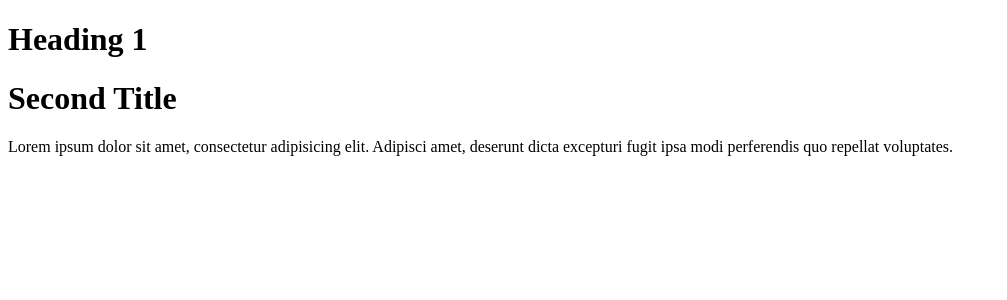
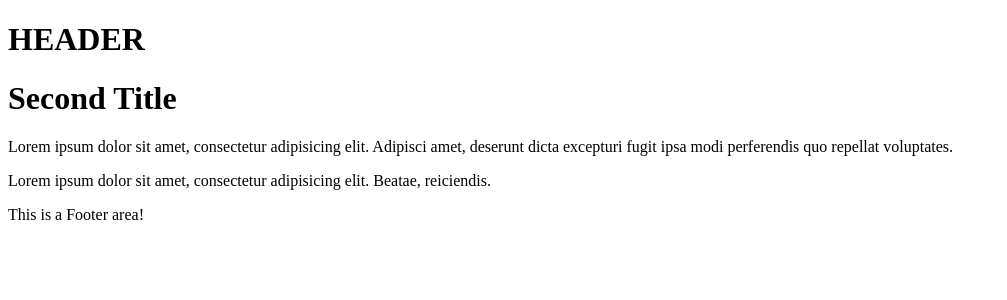
Before and after one commit to DamMarin/cf9-react-app, a React (Vite) app: page / in a window 1280 px wide. Shown: the top 300 px of the page, without its empty margins (0-1007 px from the left). Built offline with nearby package versions, Linux system fonts and the light colour scheme.

Commit message:
feat: add Header, Footer and Layout components

```diff
--- a/src/App.tsx
+++ b/src/App.tsx
@@ -2,6 +2,7 @@
 // import ClassComponent from "./components/LessonTwo/ClassComponent.tsx";
 // import ArrowFunctionalComponent from "./components/LessonTwo/ArrowFunctionalComponent.tsx";
 import ArrowFunctionalComponentWithProps from "./components/LessonThree/ArrowFunctionalComponentWithProps.tsx";
+import Layout from "./components/Layout.tsx";
 
 // type PropsA = {
 //   title: string,
@@ -53,11 +54,19 @@
       {/*<ArrowFunctionalComponent />*/}
 
       {/*LESSON THREE*/}
-      <ArrowFunctionalComponentWithProps title="Heading 1"/>
-      <ArrowFunctionalComponentWithProps
-        title="Second Title"
-        description="Lorem ipsum dolor sit amet, consectetur adipisicing elit. Adipisci amet, deserunt dicta excepturi fugit ipsa modi perferendis quo repellat voluptates."
-      />
+      {/*<ArrowFunctionalComponentWithProps title="Heading 1"/>*/}
+      {/*<ArrowFunctionalComponentWithProps*/}
+      {/*  title="Second Title"*/}
+      {/*  description="Lorem ipsum dolor sit amet, consectetur adipisicing elit. Adipisci amet, deserunt dicta excepturi fugit ipsa modi perferendis quo repellat voluptates."*/}
+      {/*/>*/}
+
+      <Layout>
+        <ArrowFunctionalComponentWithProps
+          title="Second Title"
+          description="Lorem ipsum dolor sit amet, consectetur adipisicing elit. Adipisci amet, deserunt dicta excepturi fugit ipsa modi perferendis quo repellat voluptates."
+        />
+        <p>Lorem ipsum dolor sit amet, consectetur adipisicing elit. Beatae, reiciendis.</p>
+      </Layout>
 
     </>
   )
--- /dev/null
+++ b/src/components/Footer.tsx
@@ -0,0 +1,11 @@
+
+const Footer = () => {
+  return (
+    <>
+      <footer>
+        This is a Footer area!
+      </footer>
+    </>
+  )
+}
+export default Footer;
--- /dev/null
+++ b/src/components/Header.tsx
@@ -0,0 +1,10 @@
+const Header = () => {
+  return (
+    <>
+      <header>
+        <h1>HEADER</h1>
+      </header>
+    </>
+  )
+}
+export default Header;
--- /dev/null
+++ b/src/components/Layout.tsx
@@ -0,0 +1,18 @@
+import Header from './Header';
+import Footer from './Footer';
+
+interface LayoutProps {
+  children: React.ReactNode;
+}
+
+const Layout = ({children}:LayoutProps) => {
+  return (
+    <>
+      <Header/>
+      <main>{children}</main>
+      <Footer/>
+    </>
+  )
+}
+
+export default Layout;
```
